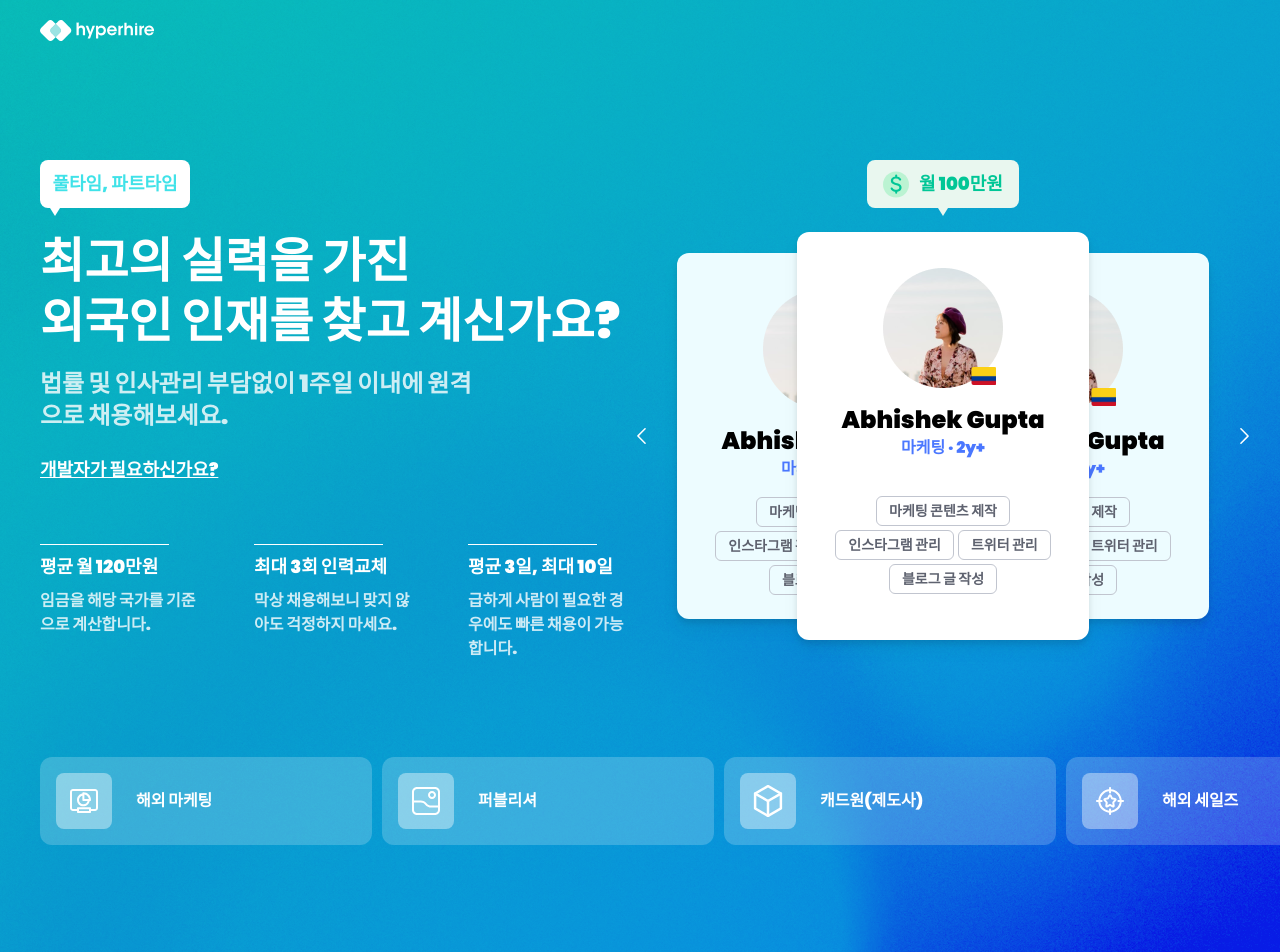
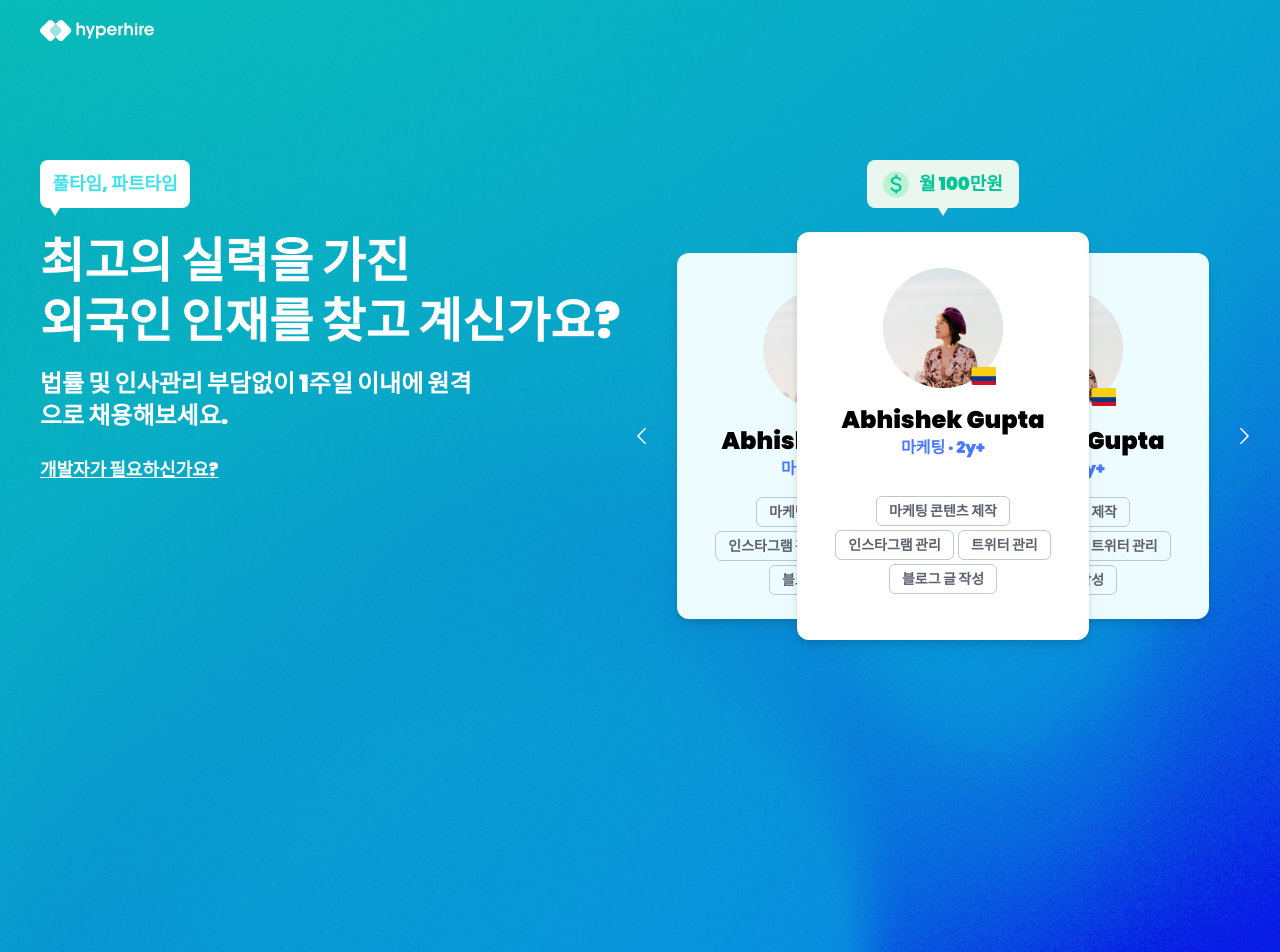
Before and after one commit to maafaishal/assignment-for-coin-siren, a Next.js app: page / in a window 1280 px wide. Shown: the top 952 px of the page. Built offline with nearby package versions, Linux system fonts and the light colour scheme.

Commit message:
style: animation

```diff
--- /dev/null
+++ b/app/api/main/route.ts
@@ -0,0 +1,6 @@
+import { mainData } from '@/data/main';
+
+// Routes
+export async function GET() {
+  return Response.json(mainData);
+}
--- a/components/card-profile.tsx
+++ b/components/card-profile.tsx
@@ -22,10 +22,10 @@ export function CardProfile(props: Props) {
             <Image className="w-full h-full top-0 left-0 object-cover" src="/imgs/card-flag.svg" alt="avatar" fill />
           </div>
         </div>
-        <p className="text-black md:text-2xl">Abhishek Gupta</p>
-        <p className="text-blueberry">마케팅 · 2y+</p>
+        <p className="text-black md:text-2xl animate-fadeIn">Abhishek Gupta</p>
+        <p className="text-blueberry animate-fadeIn">마케팅 · 2y+</p>
       </div>
-      <div className="flex flex-wrap justify-center text-black-coral gap-1">
+      <div className="flex flex-wrap justify-center text-black-coral gap-1 animate-fadeIn">
         <div className="px-3 py-1 text-sm border border-blue-gray-40 rounded-md">마케팅 콘텐츠 제작</div>
         <div className="px-3 py-1 text-sm border border-blue-gray-40 rounded-md">인스타그램 관리</div>
         <div className="px-3 py-1 text-sm border border-blue-gray-40 rounded-md">트위터 관리</div>
--- /dev/null
+++ b/components/main-sliders.tsx
@@ -0,0 +1,47 @@
+'use client';
+
+import { useEffect, useState } from 'react';
+import Image from 'next/image';
+
+import type { MainData } from '@/data/main';
+
+type Props = {
+  sliders: MainData['sliders'];
+};
+
+export function MainSliders(props: Props) {
+  const [activeIdx, setActiveIdx] = useState(0);
+
+  useEffect(() => {
+    const intervalVar = setInterval(() => {
+      setActiveIdx((prev) => {
+        if (props.sliders.length !== prev + 1) {
+          return prev + 1;
+        }
+
+        return 0;
+      });
+    }, 5000);
+
+    return () => {
+      clearInterval(intervalVar);
+    };
+  }, [props.sliders]);
+
+  return (
+    <div
+      className="hidden md:flex gap-2.5 overflow-x-scroll -mr-[100vw] mt-15 animate-fadeIn duration-500 transition-transform"
+      style={{
+        transform: `translateX(-${activeIdx * 342}px)`,
+      }}>
+      {props.sliders.map((slider, idx) => {
+        return (
+          <div key={idx} className="bg-white bg-opacity-20 p-4 flex items-center rounded-xl w-[332px]">
+            <Image src={slider.image} alt="slider" height={56} width={56} />
+            <p className="ml-6">{slider.title}</p>
+          </div>
+        );
+      })}
+    </div>
+  );
+}
--- a/components/main.tsx
+++ b/components/main.tsx
@@ -1,14 +1,24 @@
 import Image from 'next/image';
 
+import { serverOrigin } from '@/utils/serverOrigin';
+import type { MainData } from '@/data/main';
+
 import { CardProfile } from './card-profile';
+import { MainSliders } from './main-sliders';
 
-export function Main() {
+export async function Main() {
+  const origin = serverOrigin();
+  const data = await fetch(`${origin}/api/main`);
+  const mainData: MainData = await data.json();
+
+  const { sliders } = mainData;
+
   return (
     <main className="w-full bg-gradient-to-br from-[#26C2B9] to-[#288BE7] pt-15 pb-15 md:pb-28 px-4 relative max-w-[1828px] text-white md:mb-4 overflow-x-hidden">
       <div className="relative z-10 max-w-[1200px] mx-auto pt-9 md:pt-[100px]">
         <div className="grid md:grid-cols-2 md:gap-3">
           <div className="mb-9">
-            <div className="relative mb-6">
+            <div className="relative mb-6 opacity-0 animate-fadeIn animation-delay-300">
               <div className="w-[150px] h-12 px-3 py-1.5 bg-light-sky-blue md:bg-white md:text-turquoise rounded-lg text-lg font-black  flex justify-center items-center">
                 풀타임, 파트타임
               </div>
@@ -17,17 +27,17 @@ export function Main() {
                 aria-hidden="true"
               />
             </div>
-            <h1 className="text-4xl md:text-5xl font-black mb-4 md:leading-tight">
+            <h1 className="text-4xl md:text-5xl font-black mb-4 md:leading-tight animate-fadeInUp">
               최고의 실력을 가진 <br />
               외국인 인재를 찾고 계신가요?
             </h1>
-            <p className="opacity-80 font-black text-lg md:text-2xl">
+            <p className="opacity-80 font-black text-lg md:text-2xl animate-fadeInUp">
               법률 및 인사관리 부담없이 1주일 이내에 원격
               <br />
               으로 채용해보세요.
             </p>
             <p className="hidden md:block mt-6 text-lg underline">개발자가 필요하신가요?</p>
-            <div className="hidden md:grid grid-cols-3 mt-15 gap-12">
+            <div className="hidden md:grid grid-cols-3 mt-15 gap-12 animate-fadeIn">
               <div>
                 <div className="border-t border-t-white w-[129px]" />
                 <p className="mt-2 text-lg">평균 월 120만원</p>
@@ -46,7 +56,7 @@ export function Main() {
             </div>
           </div>
           <div>
-            <div className="relative mb-6 flex justify-center">
+            <div className="relative mb-6 flex justify-center animate-fadeIn">
               <div className="h-12 px-4 py-2 bg-off-green text-trabuddy-alternative rounded-lg text-lg font-black flex justify-center items-center">
                 <Image src="/imgs/dollar-round.svg" alt="icon" height={26} width={26} className="mr-2.5" />월 100만원
               </div>
@@ -89,31 +99,7 @@ export function Main() {
           </div>
           <p className="md:hidden text-yellow-sun mt-4 underline">개발자가 필요하신가요?</p>
         </div>
-        <div>
-          <div className="flex md:hidden"></div>
-          <div className="hidden md:flex gap-2.5 overflow-x-scroll -mr-[100vw] mt-15">
-            <div className="bg-white bg-opacity-20 p-4 flex items-center rounded-xl min-w-[332px]">
-              <Image className="" src="/imgs/main-slider-1.svg" alt="slider" height={56} width={56} />
-              <p className="ml-6">해외 마케팅</p>
-            </div>
-            <div className="bg-white bg-opacity-20 p-4 flex items-center rounded-xl min-w-[332px]">
-              <Image className="" src="/imgs/main-slider-2.svg" alt="slider" height={56} width={56} />
-              <p className="ml-6">퍼블리셔</p>
-            </div>
-            <div className="bg-white bg-opacity-20 p-4 flex items-center rounded-xl min-w-[332px]">
-              <Image className="" src="/imgs/main-slider-3.svg" alt="slider" height={56} width={56} />
-              <p className="ml-6">캐드원(제도사)</p>
-            </div>
-            <div className="bg-white bg-opacity-20 p-4 flex items-center rounded-xl min-w-[332px]">
-              <Image className="" src="/imgs/main-slider-4.svg" alt="slider" height={56} width={56} />
-              <p className="ml-6">해외 세일즈</p>
-            </div>
-            <div className="bg-white bg-opacity-20 p-4 flex items-center rounded-xl min-w-[332px]">
-              <Image className="" src="/imgs/main-slider-5.svg" alt="slider" height={56} width={56} />
-              <p className="ml-6">해외 CS</p>
-            </div>
-          </div>
-        </div>
+        <MainSliders sliders={sliders} />
       </div>
       <div className="bg-main-section mix-blend-color-burn w-full h-full absolute opacity-80 top-0 left-0 bg-bottom md:bg-right" />
     </main>
--- /dev/null
+++ b/data/main.ts
@@ -0,0 +1,26 @@
+export type MainData = typeof mainData;
+
+export const mainData = {
+  sliders: [
+    {
+      image: '/imgs/main-slider-1.svg',
+      title: '해외 마케팅',
+    },
+    {
+      image: '/imgs/main-slider-2.svg',
+      title: '퍼블리셔',
+    },
+    {
+      image: '/imgs/main-slider-3.svg',
+      title: '캐드원(제도사)',
+    },
+    {
+      image: '/imgs/main-slider-4.svg',
+      title: '해외 세일즈',
+    },
+    {
+      image: '/imgs/main-slider-5.svg',
+      title: '해외 마케팅',
+    },
+  ],
+};
--- a/tailwind.config.ts
+++ b/tailwind.config.ts
@@ -39,14 +39,50 @@ const config: Config = {
       padding: {
         '15': '3.75rem',
       },
+      keyframes: {
+        'fade-in': {
+          '0%': {
+            opacity: '0',
+          },
+          '100%': {
+            opacity: '1',
+          },
+        },
+        'fade-in-up': {
+          '0%': {
+            opacity: '0',
+            transform: 'translate3d(0, 100%, 0)',
+          },
+          '100%': {
+            opacity: '1',
+            transform: 'translate3d(0, 0, 0)',
+          },
+        },
+      },
+      animation: {
+        fadeIn: 'fade-in 0.5s ease-in-out forwards',
+        fadeInUp: 'fade-in-up 0.5s ease-in-out forwards',
+      },
     },
   },
   plugins: [
     // @ts-expect-error: any is expected from the Tailwind
-    function ({ addBase, theme }) {
+    function ({ addBase, theme, matchUtilities }) {
       addBase({
         body: { fontWeight: theme('fontWeight.black') },
       });
+      matchUtilities(
+        {
+          'animation-delay': (value: string) => {
+            return {
+              'animation-delay': value,
+            };
+          },
+        },
+        {
+          values: theme('transitionDelay'),
+        },
+      );
     },
   ],
 };
```
